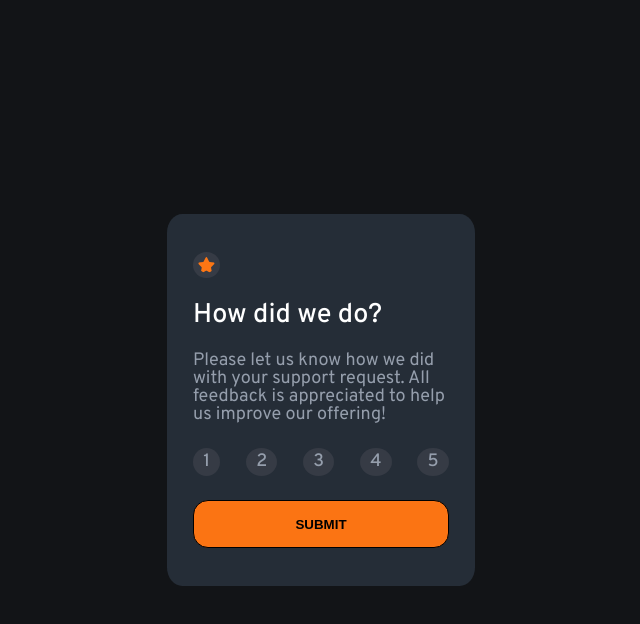
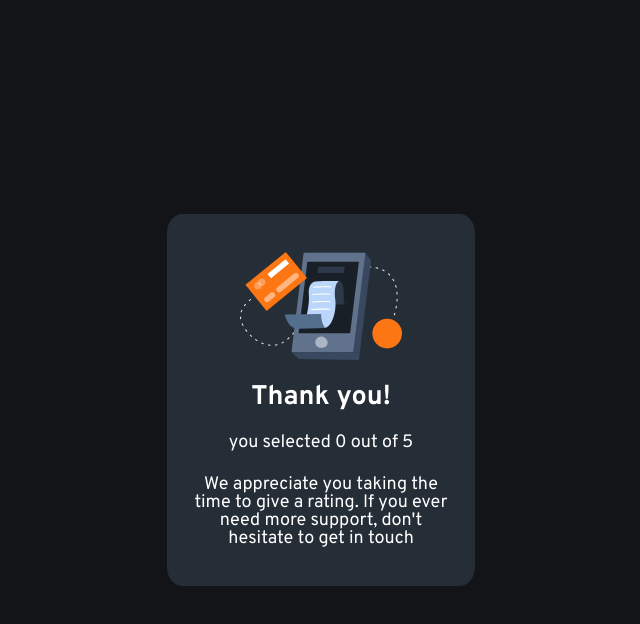
Before and after one commit to BrunoFernandesf/frontend-mentor-challenges, a plain HTML site: page interactive-rating-component/index.html in a window 1280 px wide. Both pictures are taken after a click on the button "SUBMIT". Shown: the whole page, without its empty margins (319-959 px from the left). Drawn offline with Linux system fonts and the light colour scheme.

Commit message:
Adicionado lógica de mudança de card

```diff
--- a/interactive-rating-component/index.html
+++ b/interactive-rating-component/index.html
@@ -8,7 +8,7 @@
     <link rel="stylesheet" href="styles/style.css">
 </head>
 <body>
-    <section class="card">
+    <section class="card card-front">
         <img class="card-img" src="images/icon-star.svg">
         <h1 class="card-title">How did we do?</h1>
         <p class="card-text">Please let us know how we did with your support request. All feedback is appreciated to help us improve our offering!</p>
@@ -21,5 +21,12 @@
         </ul>
         <button class="card-button">Submit</button>
     </section>
+    <section class="card card-verso hidden" >
+        <img src="images/illustration-thank-you.svg">
+        <h1>Thank you!</h1>
+        <p>you selected 0 out of 5</p>
+        <p>We appreciate you taking the time to give a rating. If you ever need more support, don't hesitate to get in touch</p>
+    </section>
+    <script src="scripts/script.js"></script>
 </body>
 </html>
--- /dev/null
+++ b/interactive-rating-component/scripts/script.js
@@ -0,0 +1,9 @@
+button = document.querySelector(".card-button")
+cardVerso = document.querySelector(".card-verso")
+cardFront = document.querySelector(".card-front")
+
+button.addEventListener("click", function(){
+    console.log("Botão disparado")
+    cardVerso.classList.remove("hidden")
+    cardFront.classList.add("hidden")
+})
--- a/interactive-rating-component/styles/style.css
+++ b/interactive-rating-component/styles/style.css
@@ -31,6 +31,13 @@ body{
     background-color: var(--darkblue);
     padding: 2%;
     border-radius: 5%;
+}
+.card-verso{
+    align-items: center;
+    text-align: center;
+}
+.hidden{
+    display: none;
 }
 
 .card-title{
```
